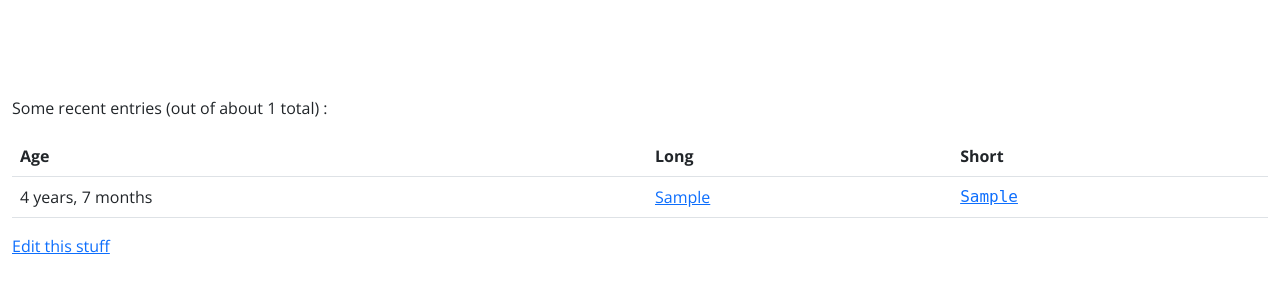
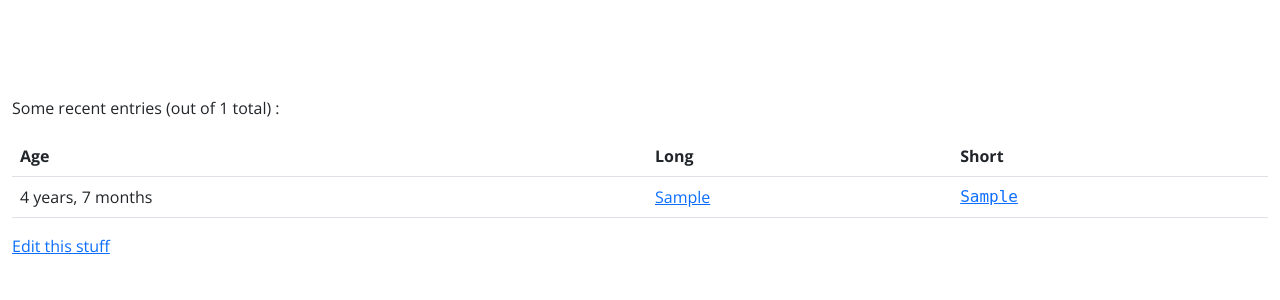
Before and after one commit to offby1/pyramid-tinyurl-doodle, a Django app: page / in a window 1280 px wide. Shown: the part 260-560 px from the top of the page. Run offline with Django 5.2, Linux system fonts and the light colour scheme; tables that the repository leaves empty hold one stand-in row (values such as "Sample post"); some libraries are stand-ins or nearby versions.

Commit message:
Might's well not say "about" if we're providing a precise count

```diff
--- a/app/templates/homepage.html
+++ b/app/templates/homepage.html
@@ -56,7 +56,7 @@
 
         <div class="row">
           <div class="col-md-12">
-            <p>Some recent entries (out of about {{ approximate_table_size }} total) :</p>
+            <p>Some recent entries (out of {{ approximate_table_size }} total) :</p>
           </div>
         </div>
 
```
